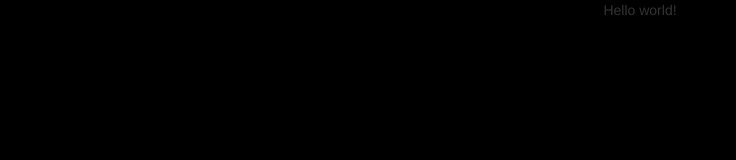
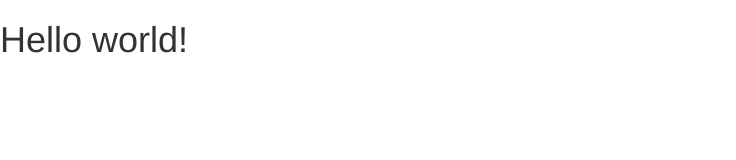
Before and after one commit to pwnjack/gulpfile-bower, a website: page app/index.html in a window 1280 px wide. Shown: the whole page, without its empty margins (0-736 px from the left). Drawn offline with nearby package versions, Linux system fonts and the light colour scheme; files that its build step writes are made by us from their sources.

Commit message:
Minor fixes

```diff
--- a/app/index.html
+++ b/app/index.html
@@ -1,4 +1,4 @@
-<!DOCTYPE html>
+<!doctype html>
 <!--[if lt IE 7]>      <html class="no-js lt-ie9 lt-ie8 lt-ie7"> <![endif]-->
 <!--[if IE 7]>         <html class="no-js lt-ie9 lt-ie8"> <![endif]-->
 <!--[if IE 8]>         <html class="no-js lt-ie9"> <![endif]-->
@@ -32,11 +32,7 @@
             <p class="chromeframe">You are using an <strong>outdated</strong> browser. Please <a href="http://browsehappy.com/">upgrade your browser</a> or <a href="http://www.google.com/chromeframe/?redirect=true">activate Google Chrome Frame</a> to improve your experience.</p>
         <![endif]-->
 
-        <p>Hello world!</p>
-
-        <!-- jQuery -->
-        <!-- <script src="//ajax.googleapis.com/ajax/libs/jquery/1.11.0/jquery.min.js"></script>
-        <script>window.jQuery || document.write('<script src="js/vendor/jquery.min.js"><\/script>')</script> -->
+        <h1>Hello world!</h1>
 
         <!-- build:js js/vendor.js -->
         <!-- bower:js -->
--- a/app/styles/responsive.less
+++ b/app/styles/responsive.less
@@ -1,10 +1,4 @@
-
 // This files is imported at the end of the style.less file, so everything written here will be concatenated at the end of the compiled style.css automatically
-
-
-html {
-	text-align: center;
-}
 
 /* RESPONSIVE */
 
--- a/app/styles/style.less
+++ b/app/styles/style.less
@@ -1,6 +1,4 @@
-body {
-	background: #000;
-}
+
 
 // Import responsive stylesheet (leave this as last)
 @import "responsive.less";
--- a/gulpfile.js
+++ b/gulpfile.js
@@ -74,7 +74,7 @@ gulp.task('fonts', function() {
 	}))
 	.pipe(fontFilter)
 	.pipe($.flatten())
-	.pipe(gulp.dest('app/fonts'))
+	.pipe(gulp.dest('dist/fonts'))
 	.pipe($.size());
 });
 
```
Also changed, not shown: app/fonts/glyphicons-halflings-regular.ttf (deleted), app/fonts/glyphicons-halflings-regular.woff (deleted), 2 other files.
